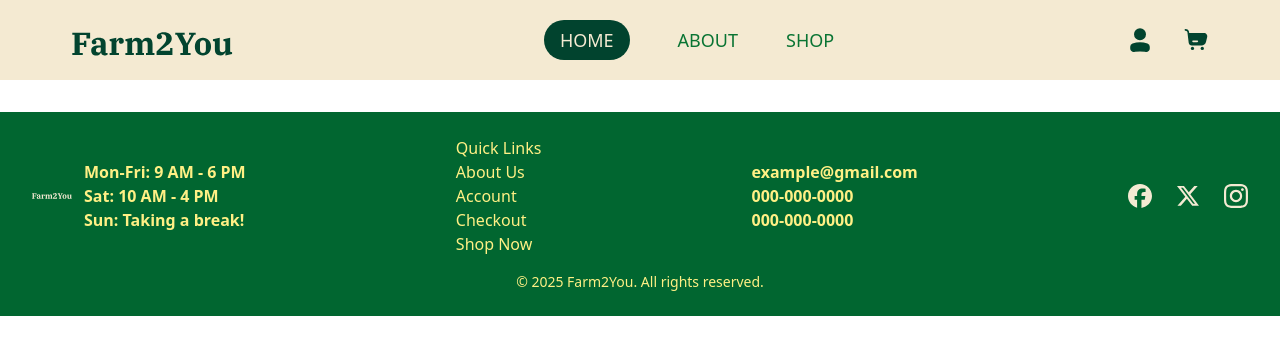
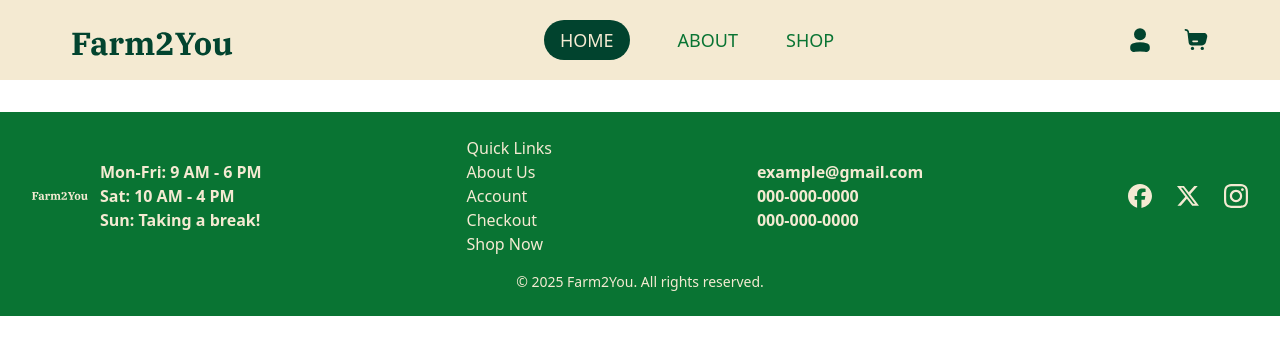
Before and after one commit to Code-the-Dream-School/ii-practicum-team-4-front, a React (Vite) app: page / in a window 1280 px wide. Shown: the top 354 px of the page. Built offline with nearby package versions, Linux system fonts and the light colour scheme.

Commit message:
feat: minor change

```diff
--- a/src/layouts/Footer.tsx
+++ b/src/layouts/Footer.tsx
@@ -1,4 +1,5 @@
 import React from "react";
+import { Link } from 'react-router-dom';
 import fb from '../assets/images/icons/fb.svg';
 import ig from  '../assets/images/icons/ig.svg';
 import twitter from '../assets/images/icons/twitter.svg';
@@ -7,13 +8,13 @@ import logo from '../assets/images/logo.svg';
 const currentYear = new Date().getFullYear();
 const Footer: React.FC = () => {
   return (
-    <footer className="bg-green-800 text-yellow-200 py-6 px-4 mt-8">
+    <footer className="bg-success text-background py-6 px-4 mt-8">
       <div className="container mx-auto px-4 flex flex-col md:flex-row items-center justify-between">
         <div className="flex items-center space-x-3">
             <img
                 src={logo}
                 alt="Farm2You Logo"
-                className="w-10 h-10"
+                className="w-14 h-14"
             />
           <span className="text-l font-semibold">
             <ul>
@@ -23,20 +24,20 @@ const Footer: React.FC = () => {
             </ul>
           </span>
         </div>
-        <div className=''>
-            <h3 className=''>Quick Links</h3>
-            <ul className=''>
+        <div>
+            <h3>Quick Links</h3>
+            <ul>
                 <li>
-                    <a href="/about" className=''>About Us</a>
+                    <Link to="/about">About Us</Link>
                 </li>
                 <li>
-                    <a href="/account" className=''>Account</a>
+                    <Link to="/account">Account</Link>
                 </li>
                 <li>
-                    <a href="/checkout" className=''>Checkout</a>
+                    <Link to="/checkout">Checkout</Link>
                 </li>
                 <li>
-                    <a href="/shop" className=''>Shop Now</a>
+                    <Link to="/shop">Shop Now</Link>
                 </li>
             </ul>
         </div>
```
